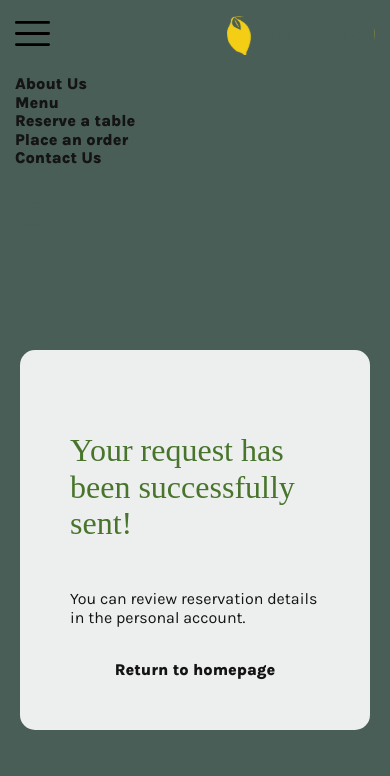
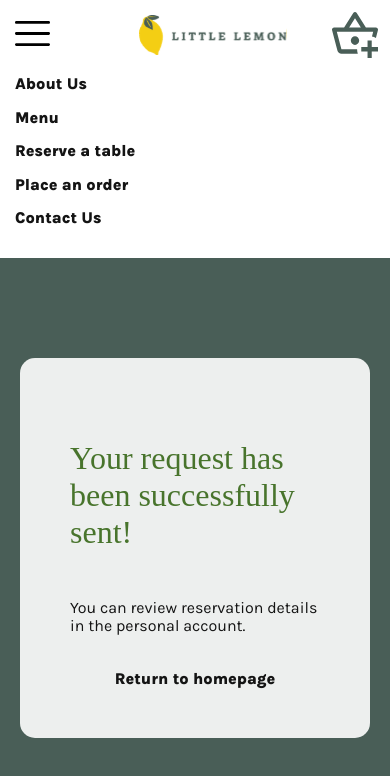
Before and after one commit to Gosia-Ras/little-lemon-restaurant, a React (Create React App) app: page /confirmation in a window 390 px wide. Both pictures are taken after a click on the link 32 px from the left and 40 px from the top of the page. Shown: the top 776 px of the page. Built offline with nearby package versions, Linux system fonts and the light colour scheme; a web font is replaced by a local one.

Commit message:
Optimized the header styling for better responsiveness

```diff
--- a/src/components/Header.js
+++ b/src/components/Header.js
@@ -30,7 +30,7 @@ function Header() {
         <img src={logo} alt="Little Lemon Logo" />
       </a>
       {(!isMobile || isMenuOpen) && <Nav />}
-      <a href="#">
+      <a href="/delivery" className="basket">
         <img src={basket} />
       </a>
     </header>
--- a/src/components/Nav.js
+++ b/src/components/Nav.js
@@ -1,21 +1,23 @@
+import "../styles/Nav.css";
+
 function Nav() {
   return (
     <nav>
       <ul>
         <li>
-          <a href="#">About Us</a>
+          <a href="#about">About Us</a>
         </li>
         <li>
-          <a href="#">Menu</a>
+          <a href="#menu">Menu</a>
         </li>
         <li>
           <a href="/booking">Reserve a table</a>
         </li>
         <li>
-          <a href="#">Place an order</a>
+          <a href="/delivery">Place an order</a>
         </li>
         <li>
-          <a href="#">Contact Us</a>
+          <a href="#footer">Contact Us</a>
         </li>
       </ul>
     </nav>
--- a/src/styles/Header.css
+++ b/src/styles/Header.css
@@ -3,6 +3,7 @@ header {
   flex-direction: row;
   align-items: center;
   padding: 15px;
+  background-color: white;
 }
 
 .logo img {
@@ -12,24 +13,14 @@ header {
 .icon {
   display: none;
 }
-header nav {
-  display: flex;
-  width: 100%;
-}
-
-header ul {
-  list-style: none;
-  display: flex;
-  flex-direction: row;
-  padding-inline-start: 0;
-  width: 100%;
-  justify-content: space-evenly;
-}
 
 @media (max-width: 992px) {
   header {
     flex-wrap: wrap;
-    justify-content: space-between;
+  }
+
+  header .logo {
+    margin: 0 auto;
   }
 
   .icon {
@@ -40,11 +31,9 @@ header ul {
     cursor: pointer;
   }
 
-  header nav {
-    flex-direction: column;
-  }
-
-  header nav ul {
-    flex-direction: column;
+  .basket {
+    position: absolute;
+    top: 12px;
+    right: 12px;
   }
 }
--- /dev/null
+++ b/src/styles/Nav.css
@@ -0,0 +1,29 @@
+header nav {
+  display: flex;
+  width: 100%;
+}
+
+header ul {
+  list-style: none;
+  display: flex;
+  flex-direction: row;
+  padding-inline-start: 0;
+  justify-content: space-around;
+  width: 100%;
+}
+
+header ul li a:hover {
+  color: var(--green-main);
+}
+
+@media (max-width: 992px) {
+  header nav {
+    flex-direction: column;
+  }
+
+  header nav ul {
+    flex-direction: column;
+    gap: 15px;
+    justify-content: flex-start;
+  }
+}
```
